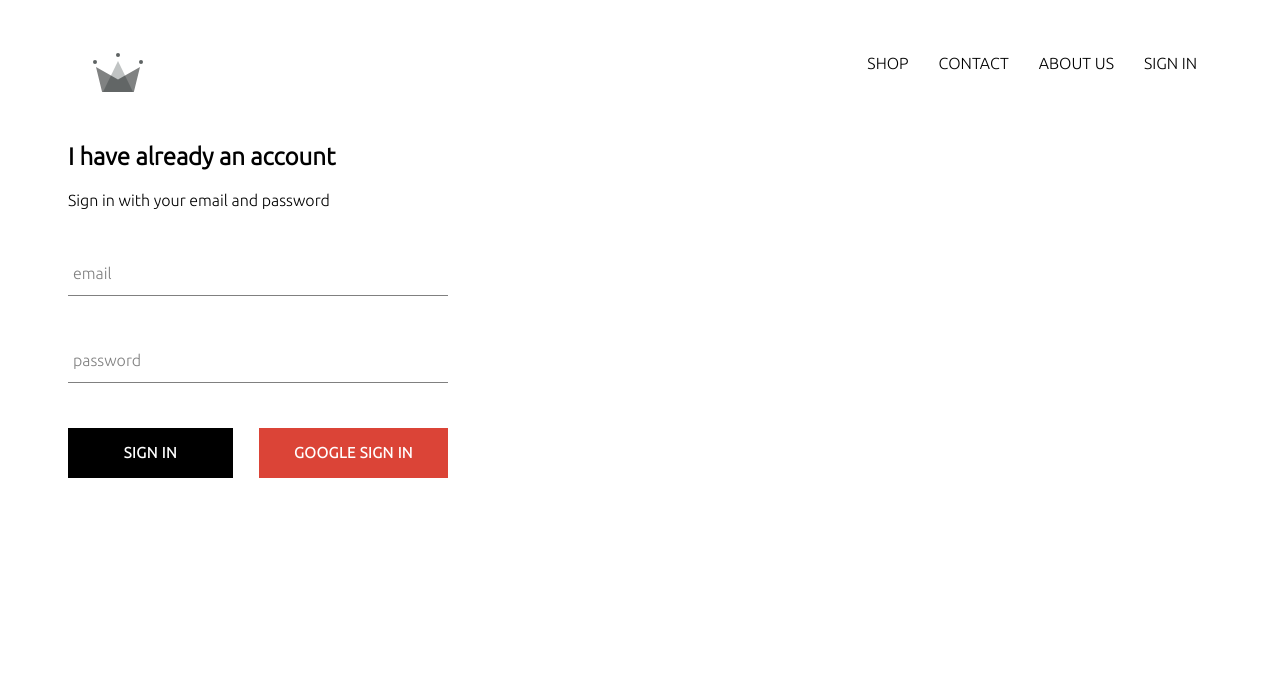
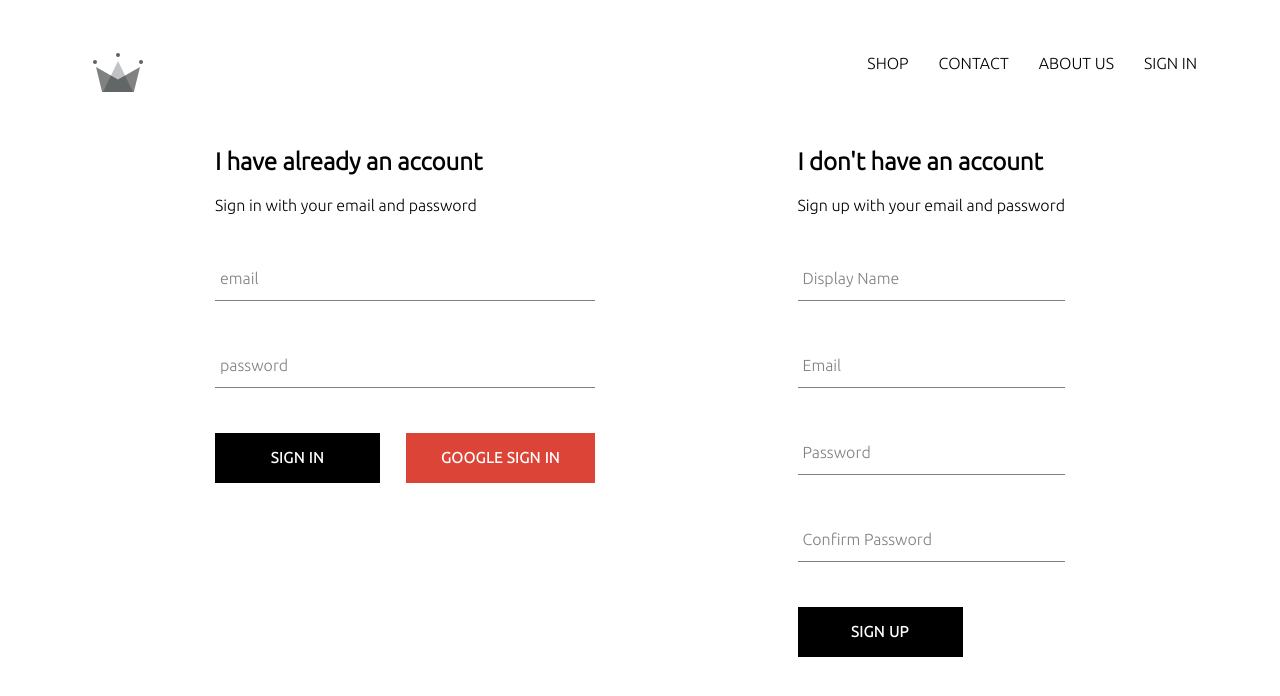
Before and after one commit to iNaveenraj/KingQueenClothing, a React (Create React App) app: page /SignIn in a window 1280 px wide. Shown: the top 696 px of the page. Built offline with nearby package versions, Linux system fonts and the light colour scheme; no server answers.

Commit message:
Done with Firebase Setup for the Application

```diff
--- a/src/App.js
+++ b/src/App.js
@@ -16,9 +16,23 @@
   unSubscirbeUser = null;
 
   componentDidMount(){
-     this.unSubscirbeUser = auth.onAuthStateChanged(async user=>{         // -> this is method always listen to publisher and trigger when there is change in the sign in state
+     this.unSubscirbeUser = auth.onAuthStateChanged(async userAuth=>{         // -> this is method always listen to publisher and trigger when there is change in the sign in state
         //console.log(user);              // --> user object holds complete information about the current user signed in
-        CreateUserProfileDocument(user);
+        if(userAuth){
+          var userRef = await CreateUserProfileDocument(userAuth);
+          userRef.onSnapshot((snapshot) =>{
+            console.log(snapshot);
+            this.setState({
+              CurrentUser :{
+                id : snapshot.id,
+                ...snapshot.data()
+              }
+            });
+          })
+        }else{
+          this.setState({CurrentUser: null});
+        }
+
        // this.setState({Currentuser:user})
     });
   }
--- a/src/components/sign-in/sign-in.component.jsx
+++ b/src/components/sign-in/sign-in.component.jsx
@@ -2,7 +2,7 @@
 import  "./sign-in.styles.scss";
 import FormInput from '../Form-Inputs/formInput.component';
 import CustomButton from "../custom-button/custom-button.component";
-import {signInWithGoogle} from '../../firebase/firebase.utils';
+import {signInWithGoogle, auth} from '../../firebase/firebase.utils';
 class SignIn extends React.Component {
     constructor(props){
         super(props);
@@ -12,10 +12,20 @@
         }
     }
 
-    handleSubmit=(event)=>{
+    handleSubmit= async event=>
+    {
         event.preventDefault();
         this.setState({email:'', password:''});
         console.log(event)
+
+        const {email,password}= this.state;
+        try{
+            await auth.signInWithEmailAndPassword(email, password);
+            this.setState({email:'',password:''})
+        } catch(error)
+        {
+            console.error(error);
+        }
     }
 
     handleChange = (event) => {
@@ -50,7 +60,7 @@
 
                         <div className="buttons">
                             <CustomButton type="submit" name="submit">Sign In</CustomButton>
-                            <CustomButton  onClick={signInWithGoogle} isGoogleSignIn>
+                            <CustomButton type="button"  onClick={signInWithGoogle} isGoogleSignIn>
                                  Google SIGN IN
                             </CustomButton>
                         </div>
--- /dev/null
+++ b/src/components/sign-up/sign-up.component.jsx
@@ -0,0 +1,72 @@
+import React from "react";
+import FormInput from '../Form-Inputs/formInput.component';
+import CustomButton from "../custom-button/custom-button.component";
+import {CreateUserProfileDocument, auth} from '../../firebase/firebase.utils';
+import './sign-up.styles.scss';
+class Signup extends React.Component {
+    constructor(props){
+        super(props);
+        this.state ={
+            displayName : '',
+            email :'',
+            password:'',
+            confirmPassword:''
+        }
+    }
+
+    handleSubmit = async event =>{
+        event.preventDefault();
+        const {displayName,email, password, confirmPassword}= this.state;
+        if(password !== confirmPassword){
+            alert('Password doesn\'t Matching');
+            return;
+        }
+
+        try{
+            const {user} =  await auth.createUserWithEmailAndPassword(email, password);
+            await CreateUserProfileDocument(user, {displayName});
+            this.setState({
+            displayName : '',
+            email :'',
+            password:'',
+            confirmPassword:''
+            });
+
+        }catch(Error){
+                console.error(Error);
+        }
+
+    };
+
+    handleChange = event =>{
+        const{name, value} = event.target;
+
+        this.setState({[name] : value})
+    }
+    render(){
+        const {displayName,email, password, confirmPassword}= this.state;
+            return(
+                <div className="sign-up">
+                    <h2 className="title">I don't have an account</h2>
+                    <span>Sign up with your email and password</span>
+                    <form className='sign-up-form' onSubmit={this.handleSubmit}>
+                        <FormInput type="text" name="displayName" value={displayName} onChange={this.handleChange} label="Display Name" required>
+                        </FormInput>
+                        <FormInput type="email" name="email" value={email} onChange={this.handleChange} label="Email" required>
+                        </FormInput>
+                        <FormInput type="password" name="password" value={password} onChange={this.handleChange} label="Password" required>
+                        </FormInput>
+                        <FormInput type="password" name="confirmPassword" value={confirmPassword} onChange={this.handleChange} label="Confirm Password" required>
+                        </FormInput>
+
+                        <CustomButton type="submit"> SIGN UP</CustomButton>
+
+                   </form>
+                </div>
+                );
+    }
+}
+
+
+
+export default Signup;
--- /dev/null
+++ b/src/components/sign-up/sign-up.styles.scss
@@ -0,0 +1,14 @@
+.sign-in{
+    width: 380px;
+    display : flex;
+    flex-direction: column;
+    .title {
+        margin : 10px 0;
+    }
+
+    .buttons{
+        display: flex;
+        justify-content: space-between;
+    }
+
+}
--- a/src/firebase/firebase.utils.js
+++ b/src/firebase/firebase.utils.js
@@ -3,14 +3,14 @@
 import 'firebase/firestore';
 
 const Config = {
-    apiKey: "AIzaSyAgfRwl67ihCdCQAdeercrXlP0_W8BnESQ",
-    authDomain: "crwn-db-7bacc.firebaseapp.com",
-    projectId: "crwn-db-7bacc",
-    storageBucket: "crwn-db-7bacc.appspot.com",
-    messagingSenderId: "565029152393",
-    appId: "1:565029152393:web:be3e8c2c00b50851484858",
-    measurementId: "G-LB9SR0V8DY"
-  };
+  apiKey: "AIzaSyBGKzUMKDPRs0Q04uAyvB8lEpefakMMxwg",
+  authDomain: "kingqueendb-7a95a.firebaseapp.com",
+  projectId: "kingqueendb-7a95a",
+  storageBucket: "kingqueendb-7a95a.appspot.com",
+  messagingSenderId: "940025719947",
+  appId: "1:940025719947:web:3d772e9e79ca3ec66cb88e",
+  measurementId: "G-PWGPEHHR03"
+};
 
   export const CreateUserProfileDocument = async (userAuth, additonalDate) =>{
     if(!userAuth) return;
@@ -18,6 +18,8 @@
     console.log(userAuth.uid);
     var userRef =  firestore.doc(`users/${userAuth.uid }`);
     var shapshot = await userRef.get();
+    console.log(userAuth.uid);
+
     if(!shapshot.exists){
       const {displayName, email} = userAuth;
       const createdAt= new Date();
--- a/src/pages/sign-in-and-sign-up/sign-in-and-sign-up.component.jsx
+++ b/src/pages/sign-in-and-sign-up/sign-in-and-sign-up.component.jsx
@@ -1,9 +1,11 @@
 import React from 'react';
 import './sign-in-and-sign-up.styles.scss';
 import SignIn from "../../components/sign-in/sign-in.component";
+import SignUp from "../../components/sign-up/sign-up.component";
 const SignInAndSignUpPage =() =>(
     <div className="sign-in-and-sign-up">
         <SignIn></SignIn>
+        <SignUp></SignUp>
     </div>
 
 );
--- a/src/pages/sign-in-and-sign-up/sign-in-and-sign-up.styles.scss
+++ b/src/pages/sign-in-and-sign-up/sign-in-and-sign-up.styles.scss
@@ -0,0 +1,6 @@
+.sign-in-and-sign-up {
+    width: 850px;
+    display: flex;
+    justify-content: space-between;
+    margin: 30px auto;
+  }
```
Also changed, not shown: 1 other file (tests, documents, lock files or other folders).
